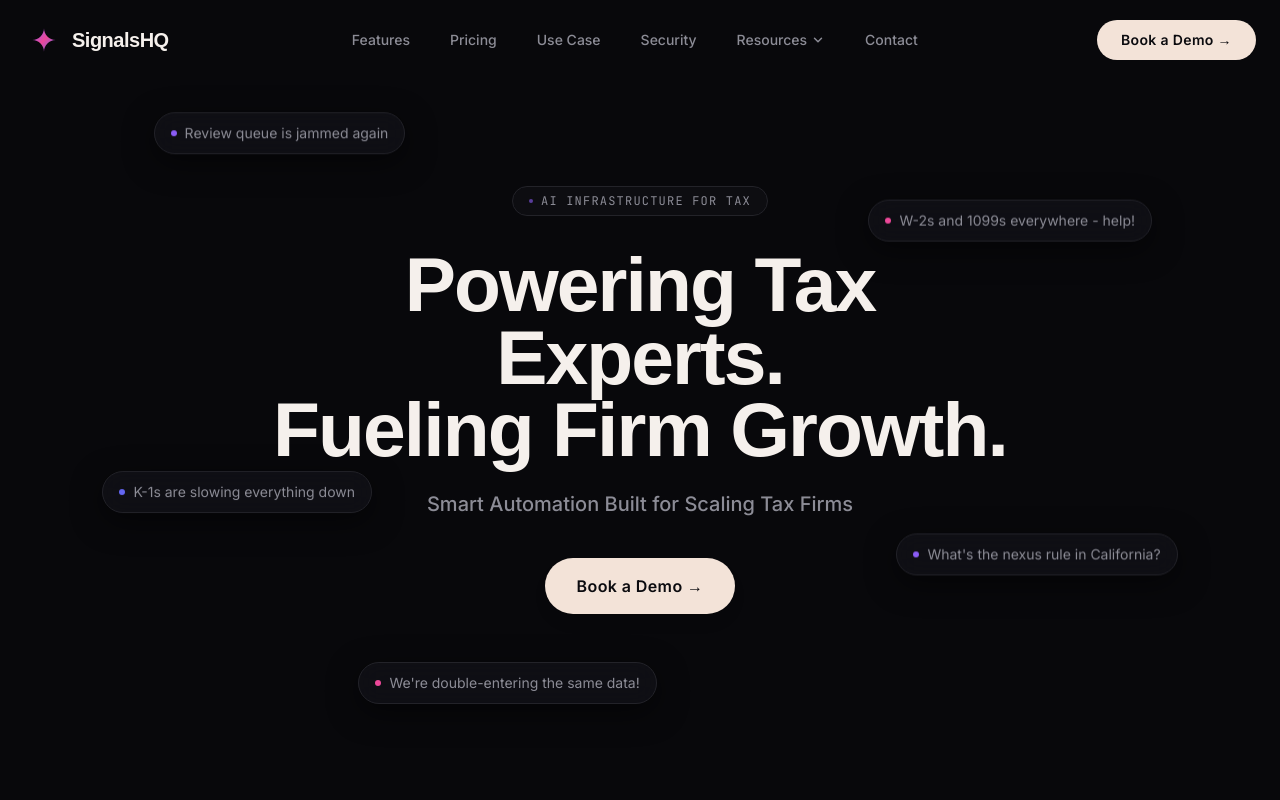
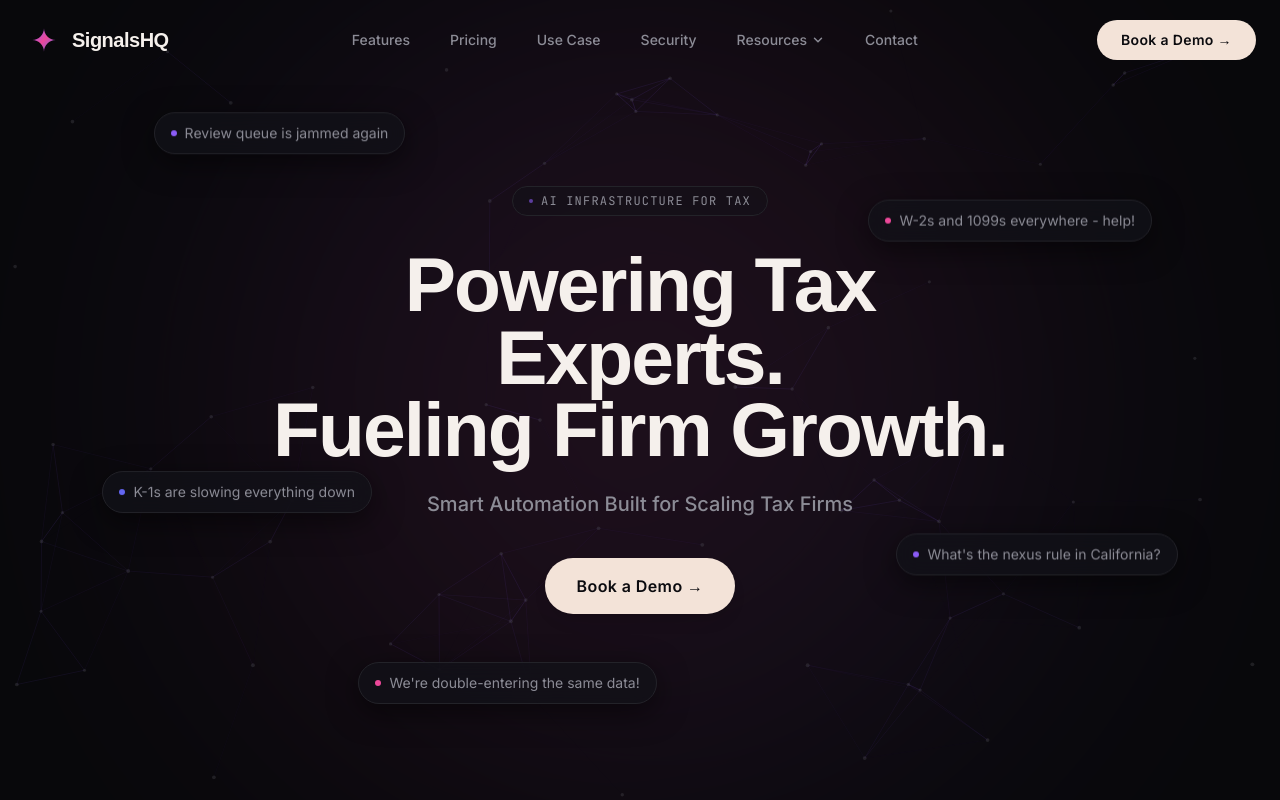
Before and after one commit to CoderKavyaG/SignalsHQ, a React (Vite) app: page / in a window 1280 px wide. Shown: the top 800 px of the page. Built offline with nearby package versions, Linux system fonts and the light colour scheme; a web font is replaced by a local one.

Commit message:
fix: update SignalField z-index layer for canvas visibility

```diff
--- a/src/components/SignalField.tsx
+++ b/src/components/SignalField.tsx
@@ -269,7 +269,7 @@ export function SignalField() {
   }, [])
 
   return (
-    <div className="absolute inset-0 -z-10 overflow-hidden pointer-events-none">
+    <div className="absolute inset-0 z-0 overflow-hidden pointer-events-none">
       {/* Heavily blurred radial gradient blob behind the canvas */}
       <div
         className="absolute top-1/2 left-1/2 -translate-x-1/2 -translate-y-1/2 w-[70vw] h-[70vw] max-w-[800px] max-h-[800px] rounded-full blur-[140px] opacity-[0.10] pointer-events-none"
```
